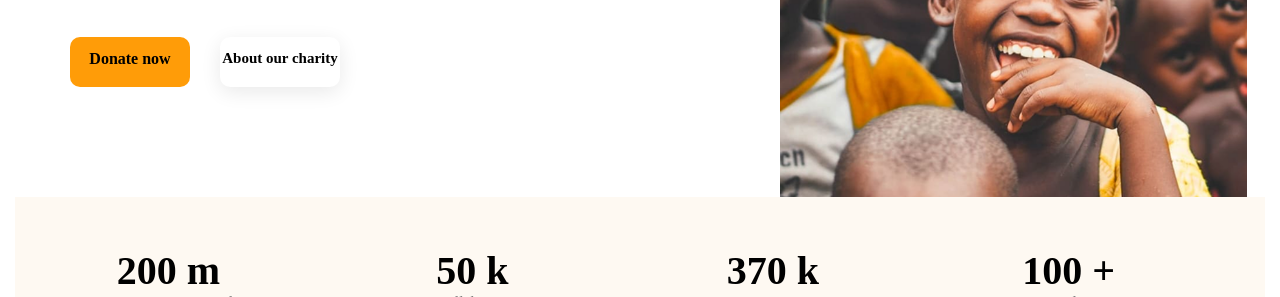
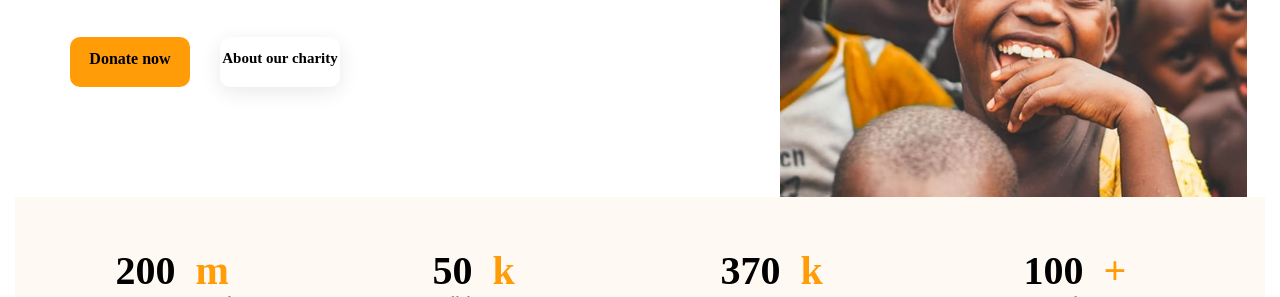
Before and after one commit to yorovv/exam-3, a plain HTML site: page index.html in a window 1280 px wide. Shown: the part 503-800 px from the top of the page. Drawn offline with Linux system fonts and the light colour scheme.

Commit message:
natijai 10 soat kor

```diff
--- a/index.html
+++ b/index.html
@@ -41,20 +41,20 @@
 </div>
 <div class="div4">
     <div class="price">
-        <div class="pp"><p style="font-size: 40px;font-weight: 800;">200&nbspm</p>
+        <div class="pp"><p style="font-size: 40px;font-weight: 800;">200&nbsp <span style="color: #FF9C08;">m</span></p>
     <p style="color: grey;">Humans impacted</p>
 
     </div>
     <div class="pp">
-        <p style="font-size: 40px;font-weight: 800;" >50&nbspk</p>
+        <p style="font-size: 40px;font-weight: 800;" >50&nbsp <span style="color: #FF9C08;">k</span></p>
         <p style="color: grey;">Collaborators</p>
     </div>
     <div class="pp">
-        <p style="font-size: 40px;font-weight: 800;">370&nbspk</p>
+        <p style="font-size: 40px;font-weight: 800;">370&nbsp <span style="color: #FF9C08;">k</span></p>
         <p style="color: grey;">Donations</p>
     </div>
     <div class="pp">
-        <p style="font-size: 40px;font-weight: 800;">100&nbsp+</p>
+        <p style="font-size: 40px;font-weight: 800;">100&nbsp <span style="color: #FF9C08;">+</span></p>
         <p style="color: grey;">Assisted communities</p>
     </div>
     </div>
```
